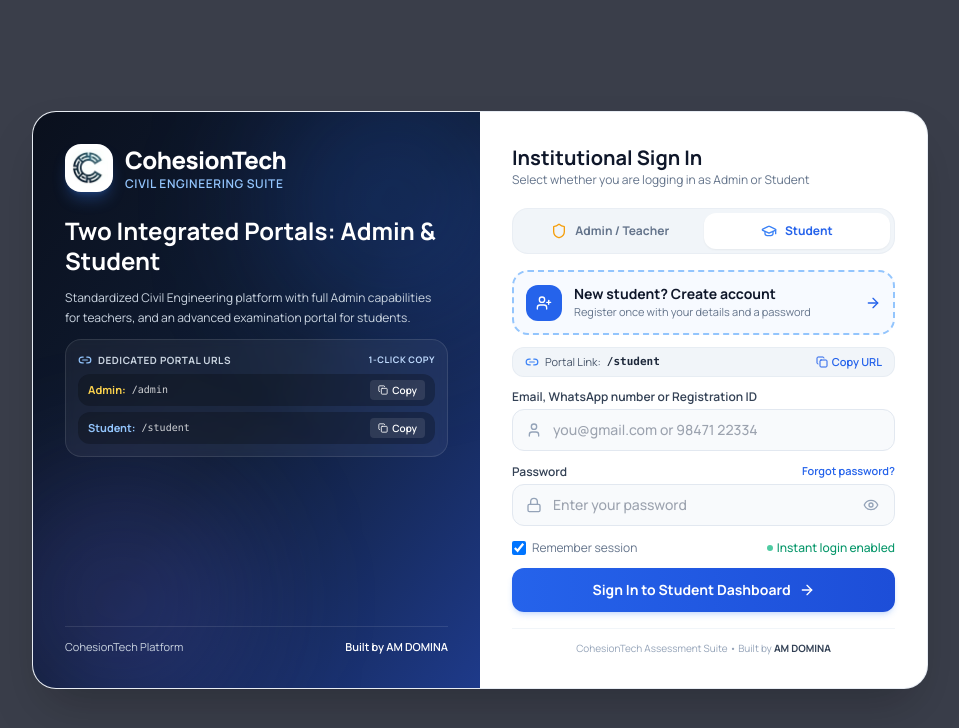
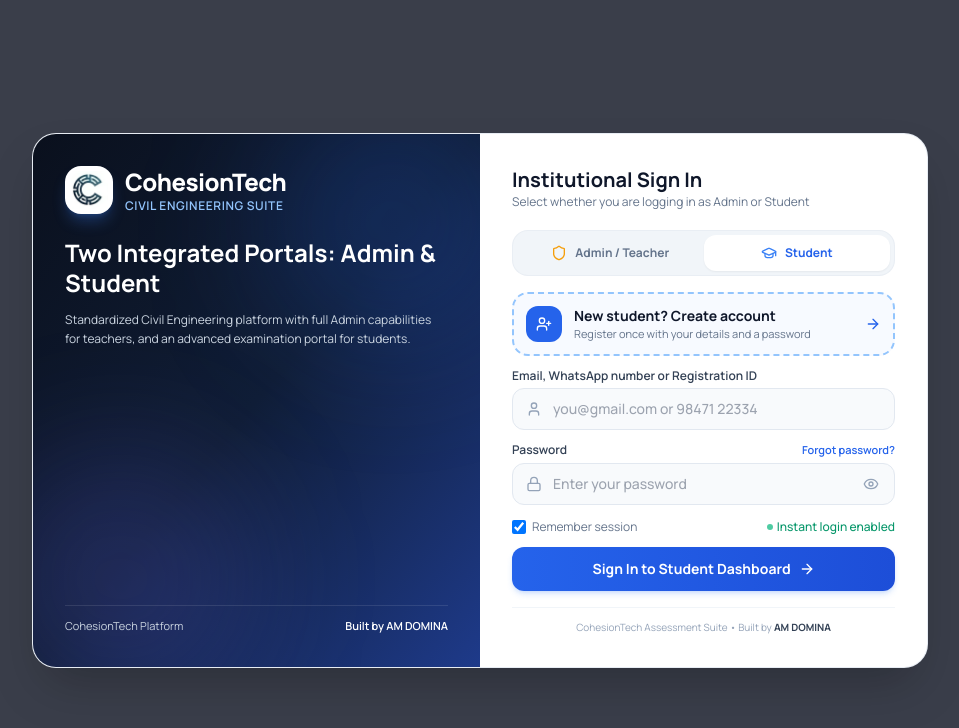
Before and after one commit to ALLUT-YT-ZEEKOI/Quiz-App, a React (Vite) app: page / in a window 1280 px wide. Shown: the top 728 px of the page, without its empty margins (160-1119 px from the left). Built offline with nearby package versions, Linux system fonts and the light colour scheme; no server answers.

Commit message:
Remove portal URL copy banners from login screen

```diff
--- a/src/components/auth/AuthModal.jsx
+++ b/src/components/auth/AuthModal.jsx
@@ -13,8 +13,6 @@ import {
   Sparkles,
   X,
   Check,
-  Link2,
-  Copy,
   UserPlus,
   LoaderCircle,
   ChevronLeft,
@@ -316,41 +314,7 @@ export const AuthModal = ({ isOpen, onClose }) => {
             </div>
             )}
 
-            {/* Direct Portal URLs with 1-click Copy */}
-            <div className="mt-3 p-3 rounded-2xl bg-white/5 border border-white/10 text-xs space-y-1.5 backdrop-blur-sm">
-              <div className="text-[10px] font-bold uppercase tracking-wider text-slate-300 flex items-center justify-between">
-                <span className="flex items-center gap-1.5">
-                  <Link2 className="w-3.5 h-3.5 text-blue-300" /> Dedicated Portal URLs
-                </span>
-                <span className="text-[9px] text-blue-200">1-Click Copy</span>
-              </div>
-              <div className="flex items-center justify-between p-1.5 px-2.5 rounded-xl bg-black/25 text-[11px]">
-                <div className="flex items-center gap-1.5 truncate">
-                  <span className="text-amber-300 font-bold">Admin:</span>
-                  <code className="text-white/80 font-mono text-[10px]">/admin</code>
-                </div>
-                <button
-                  type="button"
-                  onClick={() => copyPortalUrl('teacher')}
-                  className="px-2 py-0.5 rounded bg-white/10 hover:bg-white/20 text-[10px] text-white flex items-center gap-1 font-semibold transition-all cursor-pointer"
-                >
-                  <Copy className="w-2.5 h-2.5" /> Copy
-                </button>
-              </div>
-              <div className="flex items-center justify-between p-1.5 px-2.5 rounded-xl bg-black/25 text-[11px]">
-                <div className="flex items-center gap-1.5 truncate">
-                  <span className="text-blue-300 font-bold">Student:</span>
-                  <code className="text-white/80 font-mono text-[10px]">/student</code>
-                </div>
-                <button
-                  type="button"
-                  onClick={() => copyPortalUrl('student')}
-                  className="px-2 py-0.5 rounded bg-white/10 hover:bg-white/20 text-[10px] text-white flex items-center gap-1 font-semibold transition-all cursor-pointer"
-                >
-                  <Copy className="w-2.5 h-2.5" /> Copy
-                </button>
-              </div>
-            </div>
+
           </div>
 
           {/* Quick Demo 1-Click Buttons */}
@@ -610,24 +574,7 @@ export const AuthModal = ({ isOpen, onClose }) => {
             </div>
             )}
 
-            {/* Direct URL banner */}
-            <div className="flex items-center justify-between px-3 py-1.5 rounded-xl bg-slate-100 dark:bg-slate-900 border border-slate-200/60 dark:border-slate-800 text-[11px] mb-3">
-              <span className="flex items-center gap-1.5 text-slate-600 dark:text-slate-300">
-                <Link2 className="w-3.5 h-3.5 text-blue-500 shrink-0" />
-                <span>Portal Link:</span>
-                <code className="font-mono font-bold text-slate-800 dark:text-white">
-                  {authRole === 'admin' ? '/admin' : '/student'}
-                </code>
-              </span>
-              <button
-                type="button"
-                onClick={() => copyPortalUrl(authRole === 'admin' ? 'teacher' : 'student')}
-                className="flex items-center gap-1 font-semibold text-blue-600 dark:text-blue-400 hover:underline cursor-pointer"
-              >
-                <Copy className="w-3 h-3" />
-                <span>Copy URL</span>
-              </button>
-            </div>
+
 
             {/* Sign In Form */}
             <form onSubmit={handleFormSubmit} className="space-y-3">
```
